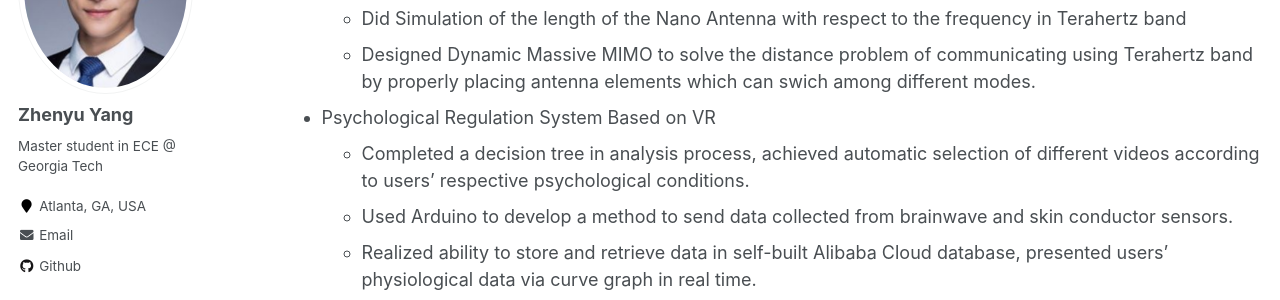
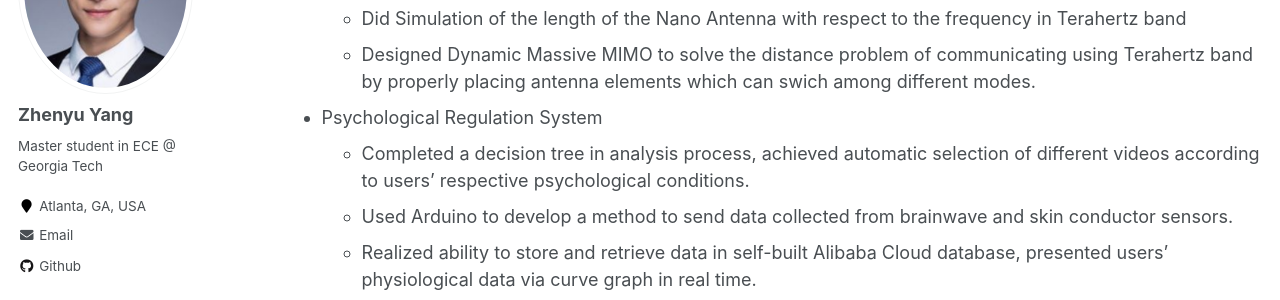
Before and after one commit to azpeteryang/azpeteryang.github.io, a Jekyll site: the page built from _pages/cv.md, in a window 1280 px wide and 900 px high, scrolled down 1139 px. Shown: the part 153-453 px from the top of the window. Built offline with Jekyll 4.4.1, drawn with Linux system fonts in a browser that asks for light colours.

Commit message:
Update cv.md

```diff
--- a/_pages/cv.md
+++ b/_pages/cv.md
@@ -43,7 +43,7 @@ Projects
   * Designed Dynamic Massive MIMO to solve the distance problem of communicating using Terahertz band by properly placing antenna elements which can swich among different modes.
 
 
-* Psychological Regulation System Based on VR
+* Psychological Regulation System
   * Completed a decision tree in analysis process, achieved automatic selection of different videos according to users’ respective psychological conditions.
   * Used Arduino to develop a method to send data collected from brainwave and skin conductor sensors.
   * Realized ability to store and retrieve data in self-built Alibaba Cloud database, presented users’ physiological data via curve graph in real time.
```
